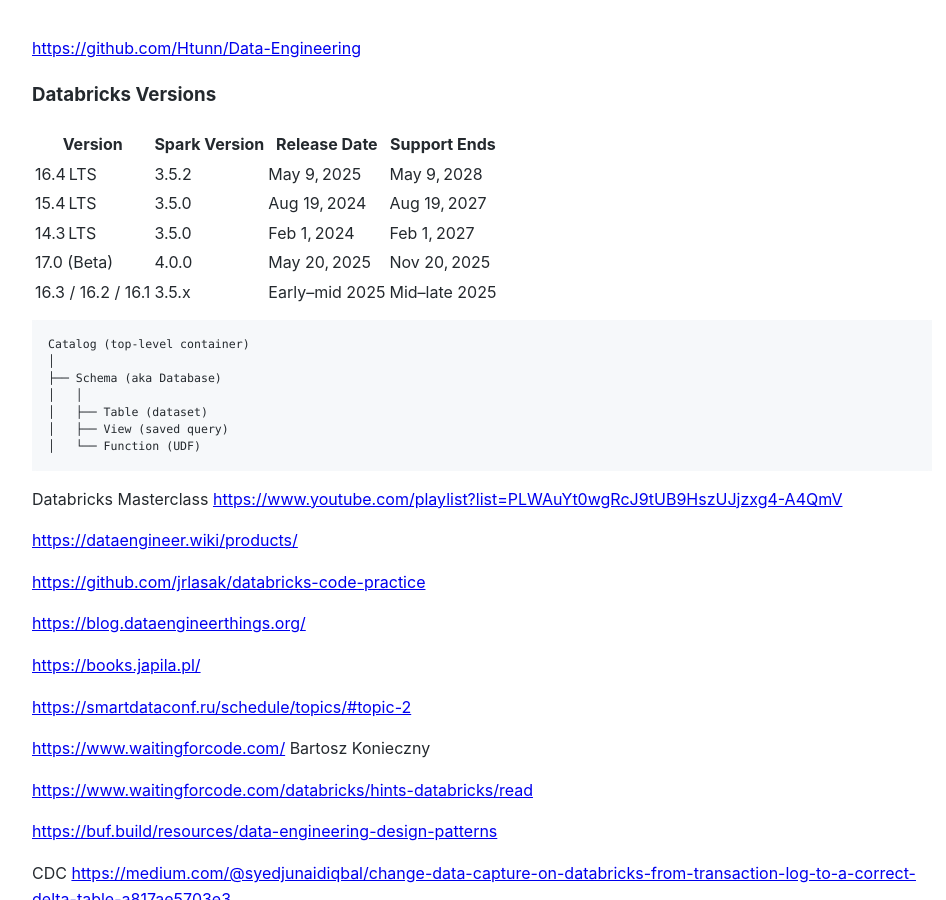
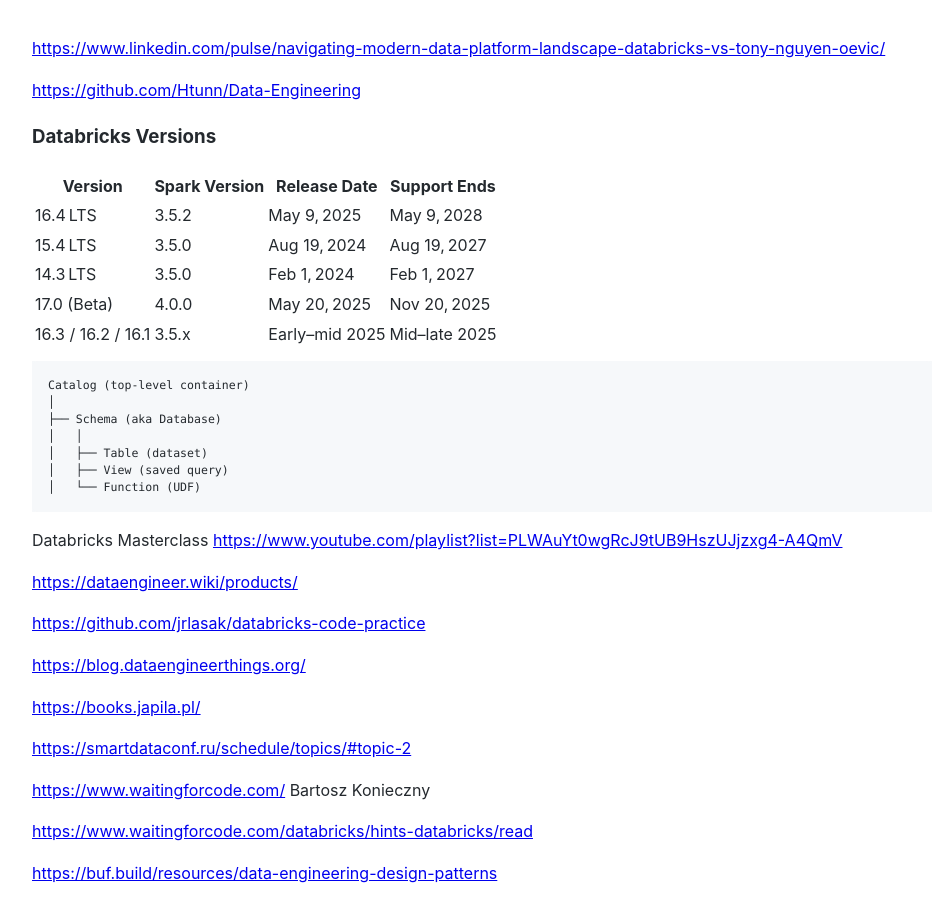
Before and after one commit to Michael-Lubinsky/michael-lubinsky.github.com, a Jekyll site: the page built from spark/briks.md, in a window 1280 px wide and 900 px high. Shown: the whole window, without its empty margins (158-1104 px from the left). Built offline with Jekyll 4.4.1, drawn with Linux system fonts in a browser that asks for light colours; our own code applies the rules of GitHub Pages for plain Markdown files.

Commit message:
Update briks.md

```diff
--- a/spark/briks.md
+++ b/spark/briks.md
@@ -1,3 +1,6 @@
+
+<https://www.linkedin.com/pulse/navigating-modern-data-platform-landscape-databricks-vs-tony-nguyen-oevic/>
+
 <https://github.com/Htunn/Data-Engineering>
 
 ### Databricks Versions
```
